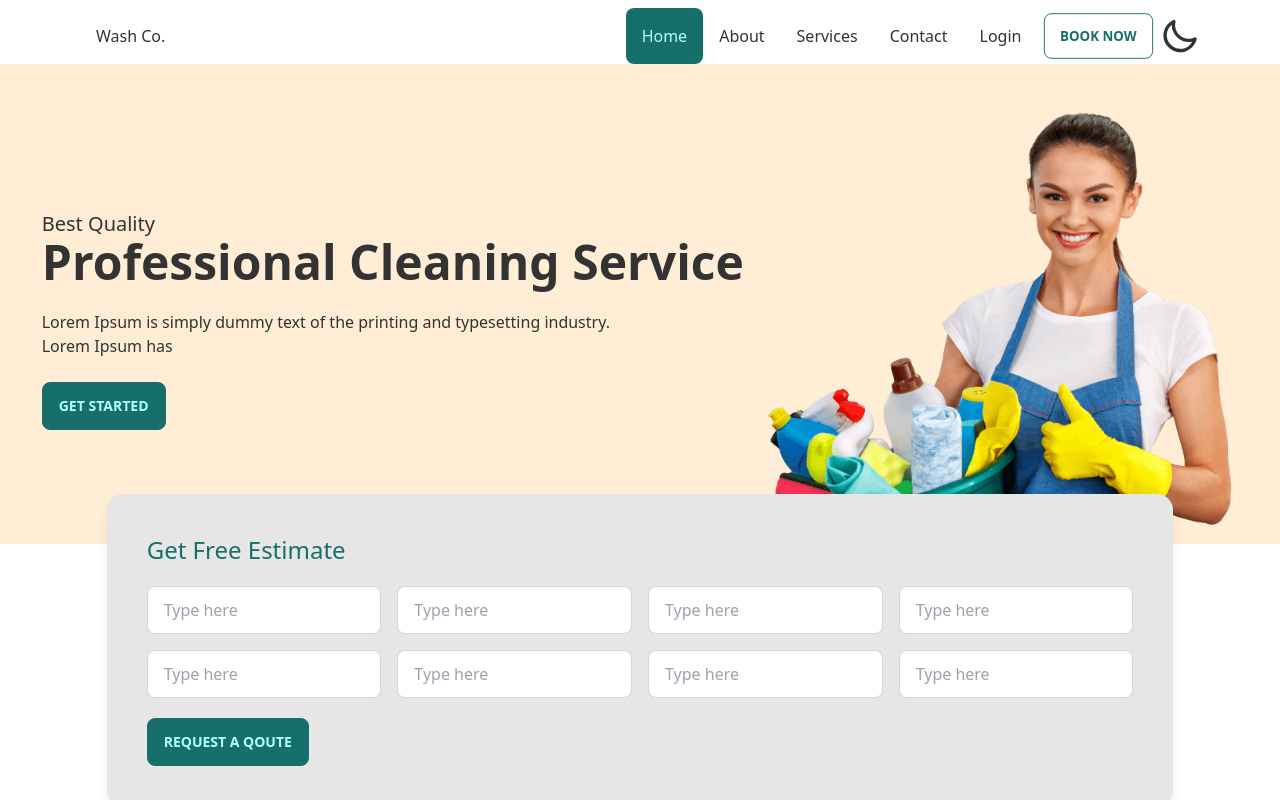
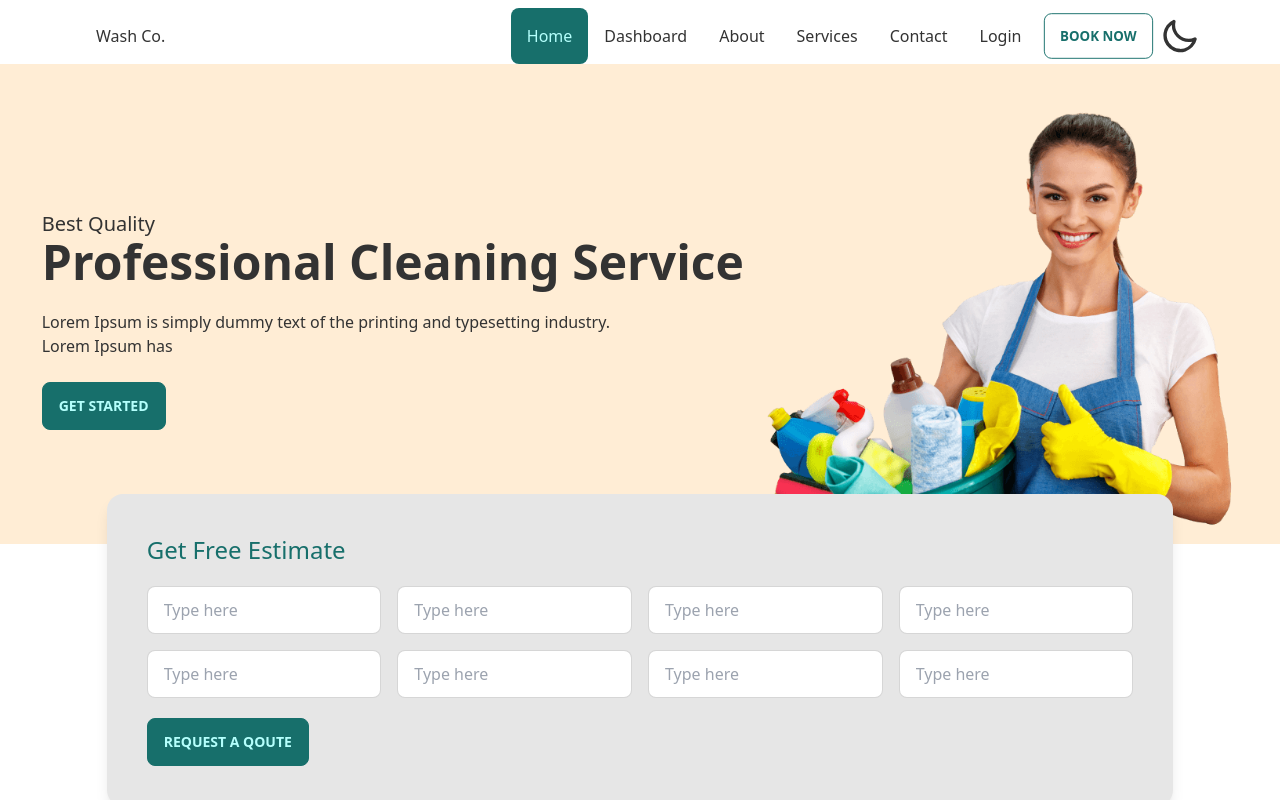
Before and after one commit to rezaun/wash-co, a React (Create React App) app: page / in a window 1280 px wide. Built offline with nearby package versions, Linux system fonts and the light colour scheme.

Commit message:
adding dashboard for admin

```diff
--- a/src/App.js
+++ b/src/App.js
@@ -5,8 +5,10 @@ import AOS from 'aos';
 import 'aos/dist/aos.css';
 import { useEffect } from "react";
 import PrivateRoute from "./authentication/PrivateRoute";
-import Services from "./pages/Services";
-import About from "./pages/About";
+
+import { privateRoutes } from "./routes/privateRoute"
+import AdminRoute from "./authentication/AdminRoute";
+import Dashboard from "./pages/Dashboard/Dashboard";
 
 
 function App() {
@@ -22,9 +24,16 @@ function App() {
               <Route key={index} path={path} element={<Component />} />
             ))
           }
+
           <Route element={<PrivateRoute />}>
-            <Route path="/services" element={<Services />}/>
-            <Route path="/about" element={<About/>}/>
+          {
+            privateRoutes.map(({ path, Component }, index) => (
+              <Route key={index} path={path} element={<Component />} />
+            ))
+          }
+          </Route>
+          <Route element={<AdminRoute/>}>
+            <Route path="/dashboard" element={<Dashboard/>}/>
           </Route>
         </Routes>
       </Navbar>
--- /dev/null
+++ b/src/authentication/AdminRoute.js
@@ -0,0 +1,17 @@
+import React from 'react';
+import { Navigate, Outlet, useLocation } from 'react-router-dom';
+import useAdmin from '../hooks/useAdmin';
+
+const AdminRoute = () => {
+    const location = useLocation();
+    const [admin] = useAdmin();
+
+
+    if(!admin){
+        return <Navigate to="/" replace/>;
+    }
+
+    return <Outlet/>;
+};
+
+export default AdminRoute;
--- a/src/components/Navbar.js
+++ b/src/components/Navbar.js
@@ -1,8 +1,12 @@
 import React, { useState } from 'react';
-import { NavLink, Link } from "react-router-dom";
+import { NavLink, Link, useLocation } from "react-router-dom";
+import useAdmin from '../hooks/useAdmin';
 
 const Navbar = ({ children }) => {
     const [dark, setDark] = useState(false);
+    const { pathname } = useLocation();
+
+    const [admin] = useAdmin();
     return (
         <div>
             <div className="drawer drawer-end" data-theme={dark ? "dark" : "light"}>
@@ -10,6 +14,10 @@ const Navbar = ({ children }) => {
                 <div className="drawer-content flex flex-col">
 
                     <div className="w-full navbar bg-base-100 fixed top-0 px-20">
+                        {/* dashboard hidden show button */}
+                        {pathname.includes("dashboard") && <label tabIndex={0} htmlFor="my-drawer-2" className="btn btn-ghost lg:hidden">
+                            <svg xmlns="http://www.w3.org/2000/svg" className="h-5 w-5" fill="none" viewBox="0 0 24 24" stroke="currentColor"><path strokeLinecap="round" strokeLinejoin="round" strokeWidth="2" d="M4 6h16M4 12h16M4 18h7" /></svg>
+                        </label>}
                         <div className="flex-1 px-2 mx-2">
                             <Link to='/'>
                                 Wash Co. </Link></div>
@@ -22,6 +30,8 @@ const Navbar = ({ children }) => {
                         <div className="flex-none hidden lg:block">
                             <ul className="menu menu-horizontal">
                                 <li><NavLink to="/" className='rounded-lg'>Home</NavLink></li>
+                                {admin && (
+                                    <li><NavLink to="/dashboard" className='rounded-lg'>Dashboard</NavLink></li>)}
                                 <li><NavLink to="/about" className='rounded-lg'>About</NavLink></li>
                                 <li><NavLink to="/services" className='rounded-lg'>Services</NavLink></li>
                                 <li><NavLink to="/contact" className='rounded-lg'>Contact</NavLink></li>
--- /dev/null
+++ b/src/hooks/useAdmin.js
@@ -0,0 +1,9 @@
+import React, { useState } from 'react';
+
+const useAdmin = () => {
+    const [admin, setAdmin] = useState(true);
+    return [admin];
+
+};
+
+export default useAdmin;
--- /dev/null
+++ b/src/pages/Dashboard/Dashboard.js
@@ -0,0 +1,21 @@
+import React from 'react';
+
+const Dashboard = () => {
+    return (
+        <div className="drawer drawer-mobile mt-16 bg-accent">
+        <input id="my-drawer-2" type="checkbox" className="drawer-toggle" />
+
+        <div className="drawer-side">
+          <label htmlFor="my-drawer-2" className="drawer-overlay"></label>
+          <ul className="menu p-4 w-80 bg-base-100 text-base-content">
+            {/* <!-- Sidebar content here --> */}
+            <li><a>Sidebar Item 1</a></li>
+            <li><a>Sidebar Item 2</a></li>
+          </ul>
+
+        </div>
+      </div>
+    );
+};
+
+export default Dashboard;
--- /dev/null
+++ b/src/routes/privateRoute.js
@@ -0,0 +1,7 @@
+import About from "../pages/About";
+import Services from "../pages/Services";
+
+export const privateRoutes = [
+    { path:"/about", name: "About", Component: About },
+    { path:"/services", name: "Service", Component: Services } ,
+  ];
```
Also changed, not shown: src/routes/adminRoute.js (added).
